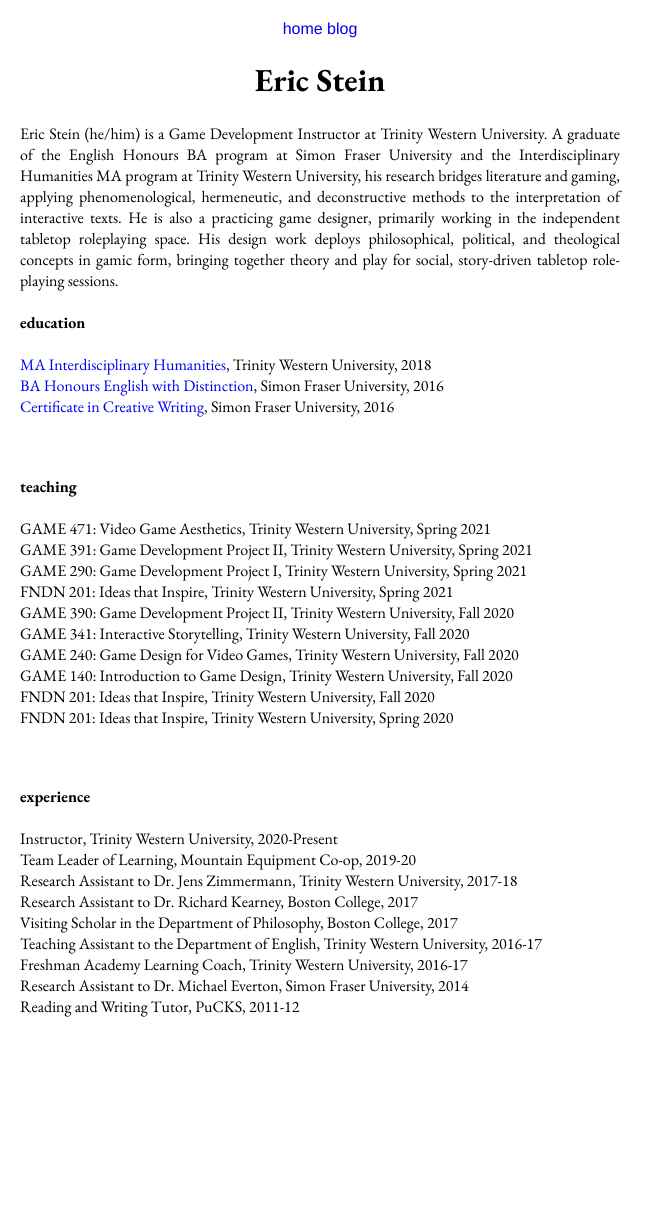
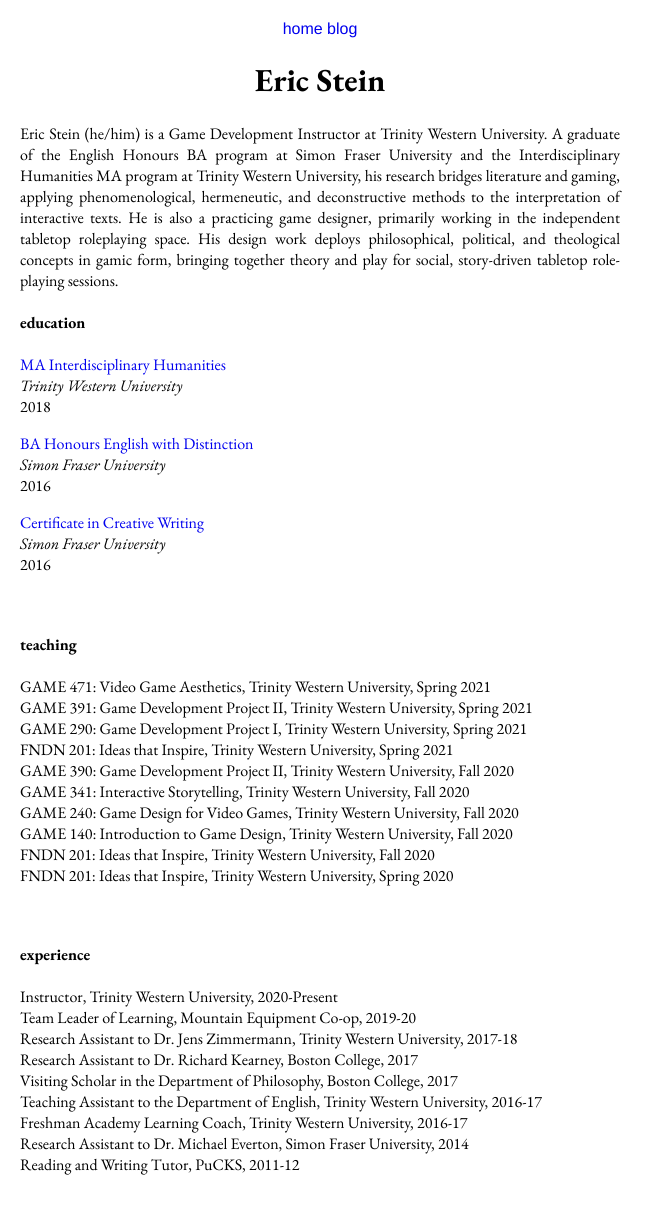
Before and after one commit to steinea/steinea.github.io, a Jekyll site: the page built from index.html, in a window 1280 px wide. Shown: the whole page, without its empty margins (0-665 px from the left). Built offline with Jekyll 4.4.1, drawn with Linux system fonts in a browser that asks for light colours; before the commit the page ends 1074 px from its top, so only the background shows below that.

```diff
--- a/index.html
+++ b/index.html
@@ -8,9 +8,19 @@ title: Eric Stein
 </p>
 
 <h4>education</h4>
-<p><a href="https://www.academia.edu/40272048/" target="_blank">MA Interdisciplinary Humanities</a>, Trinity Western University, 2018
-<br><a href="https://www.academia.edu/32192144/" target="_blank">BA Honours English with Distinction</a>, Simon Fraser University, 2016
-<br><a href="https://www.academia.edu/38515322/" target="_blank">Certificate in Creative Writing</a>, Simon Fraser University, 2016
+<p><a href="https://www.academia.edu/40272048/" target="_blank">MA Interdisciplinary Humanities</a>
+  <br><em>Trinity Western University</em>
+  <br>2018
+</p>
+
+<p><a href="https://www.academia.edu/32192144/" target="_blank">BA Honours English with Distinction</a>
+  <br><em>Simon Fraser University</em>
+  <br>2016
+</p>
+
+<p><a href="https://www.academia.edu/38515322/" target="_blank">Certificate in Creative Writing</a>
+  <br><em>Simon Fraser University</em>
+  <br>2016
 </p>
 <br>
 
```
